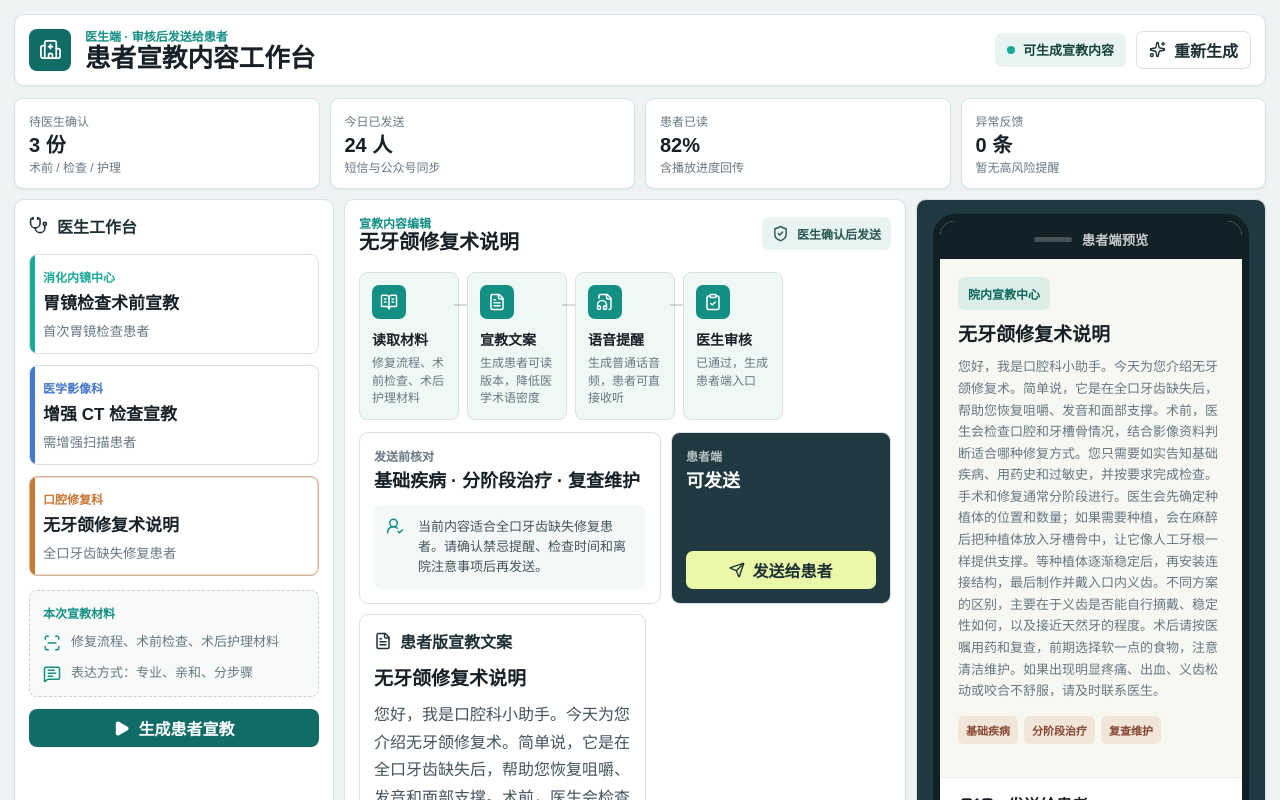
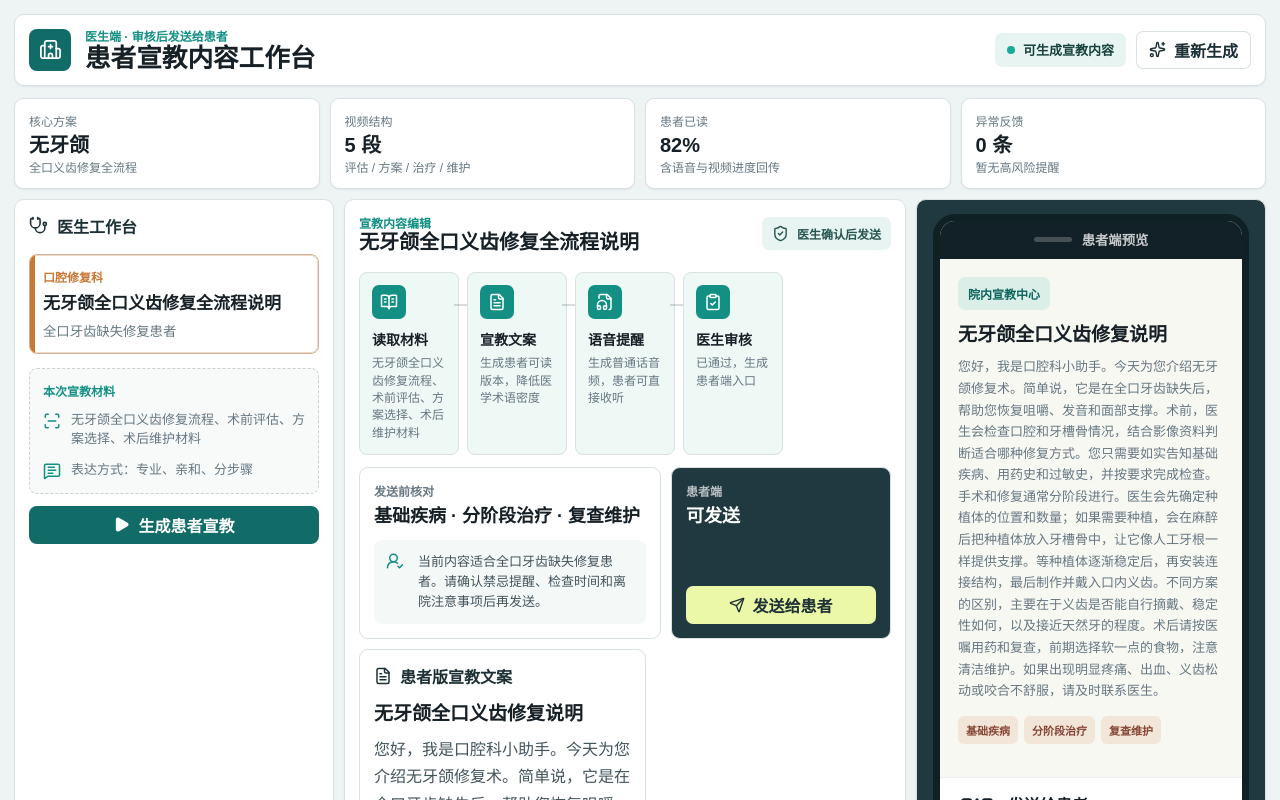
Before and after one commit to SWYZZWH/hospital-ai-education-demo, a React (Vite) app: page / in a window 1280 px wide. Shown: the top 800 px of the page. Built offline with nearby package versions, Linux system fonts and the light colour scheme.

Commit message:
Focus demo on edentulous denture workflow

```diff
--- a/src/App.tsx
+++ b/src/App.tsx
@@ -25,7 +25,7 @@ import {
   Video,
 } from "lucide-react";
 
-type CaseKey = "gastroscopy" | "ct" | "surgery";
+type CaseKey = "surgery";
 type GenerationStatus = "idle" | "generating" | "ready" | "error";
 
 type DirectorShot = {
@@ -78,69 +78,22 @@ type VideoJobResult = {
 
 const educationCases: EducationCase[] = [
   {
-    key: "gastroscopy",
-    department: "消化内镜中心",
-    project: "胃镜检查术前宣教",
-    audience: "首次胃镜检查患者",
-    source: "检查须知、禁食禁水要求、麻醉注意事项",
-    tone: "清晰、安抚、少术语",
-    patientTitle: "胃镜检查前准备",
-    patientBrief:
-      "明日检查前请按预约时间到达内镜中心。检查前 8 小时禁食，2 小时禁水；如有长期服药、过敏史或近期感冒，请提前告知医生。",
-    points: [
-      "检查前核对预约单、身份证件和既往病史",
-      "无痛胃镜需家属陪同，检查后当天不建议驾驶",
-      "检查后如出现持续腹痛、呕血或黑便，应及时联系医院",
-    ],
-    storyboard: [
-      "候诊区导览：患者按预约时段签到",
-      "检查前准备：禁食禁水与用药提醒",
-      "检查过程说明：配合体位与呼吸",
-      "检查后观察：离院、饮食与异常处理",
-    ],
-    warnings: ["禁食禁水", "麻醉评估", "家属陪同"],
-    accent: "#18a999",
-  },
-  {
-    key: "ct",
-    department: "医学影像科",
-    project: "增强 CT 检查宣教",
-    audience: "需增强扫描患者",
-    source: "造影剂说明、过敏史询问、检查流程",
-    tone: "准确、稳重、风险可控",
-    patientTitle: "增强 CT 检查说明",
-    patientBrief:
-      "增强 CT 需要使用造影剂以帮助医生观察病灶。检查前请主动告知过敏史、肾功能异常、甲状腺疾病及近期用药情况。",
-    points: [
-      "检查前完成过敏史与肾功能相关信息确认",
-      "注射造影剂时可能出现短暂发热感，通常会很快缓解",
-      "检查后建议适量饮水，帮助造影剂排出",
-    ],
-    storyboard: [
-      "登记区确认：病史、过敏史、检查单",
-      "注射前说明：造影剂反应与配合方式",
-      "扫描过程：保持静止与听从语音提示",
-      "检查后观察：饮水、留观与异常反馈",
-    ],
-    warnings: ["过敏史", "肾功能", "留观提醒"],
-    accent: "#4477ce",
-  },
-  {
     key: "surgery",
     department: "口腔修复科",
-    project: "无牙颌修复术说明",
+    project: "无牙颌全口义齿修复全流程说明",
     audience: "全口牙齿缺失修复患者",
-    source: "修复流程、术前检查、术后护理材料",
+    source: "无牙颌全口义齿修复流程、术前评估、方案选择、术后维护材料",
     tone: "专业、亲和、分步骤",
-    patientTitle: "无牙颌修复术说明",
+    patientTitle: "无牙颌全口义齿修复说明",
     patientBrief:
       "您好，我是口腔科小助手。今天为您介绍无牙颌修复术。简单说，它是在全口牙齿缺失后，帮助您恢复咀嚼、发音和面部支撑。术前，医生会检查口腔和牙槽骨情况，结合影像资料判断适合哪种修复方式。您只需要如实告知基础疾病、用药史和过敏史，并按要求完成检查。手术和修复通常分阶段进行。医生会先确定种植体的位置和数量；如果需要种植，会在麻醉后把种植体放入牙槽骨中，让它像人工牙根一样提供支撑。等种植体逐渐稳定后，再安装连接结构，最后制作并戴入口内义齿。不同方案的区别，主要在于义齿是否能自行摘戴、稳定性如何，以及接近天然牙的程度。术后请按医嘱用药和复查，前期选择软一点的食物，注意清洁维护。如果出现明显疼痛、出血、义齿松动或咬合不舒服，请及时联系医生。",
     points: [],
     storyboard: [
-      "术前准备：检查口腔和牙槽骨条件，确认基础疾病与用药情况",
-      "方案确认：根据骨量和修复目标，选择活动义齿、种植覆盖义齿或固定修复",
-      "手术过程：麻醉后放入种植体，等待稳定结合，再安装连接结构",
-      "修复完成：制作并戴入口内义齿，调整咬合，安排复查",
+      "开场说明：全口牙齿缺失后，修复目标是恢复咀嚼、发音和面部支撑",
+      "术前评估：检查口腔黏膜、牙槽骨条件和口腔影像，确认基础疾病、用药史和过敏史",
+      "方案选择：根据骨量和修复目标，解释活动全口义齿、种植覆盖义齿和固定修复的差异",
+      "治疗流程：确定种植体位置和数量，必要时麻醉后植入种植体，稳定后安装连接结构并戴入口内义齿",
+      "复查维护：调整咬合，按医嘱用药复查，前期软食并清洁维护，疼痛出血松动或咬合不适及时联系医生",
     ],
     warnings: ["基础疾病", "分阶段治疗", "复查维护"],
     narration:
@@ -442,10 +395,10 @@ function App() {
         </div>
       </header>
 
-      <section className="metric-strip" aria-label="科室今日宣教任务">
-        <Metric label="待医生确认" value="3 份" sub="术前 / 检查 / 护理" />
-        <Metric label="今日已发送" value="24 人" sub="短信与公众号同步" />
-        <Metric label="患者已读" value="82%" sub="含播放进度回传" />
+      <section className="metric-strip" aria-label="口腔修复宣教任务">
+        <Metric label="核心方案" value="无牙颌" sub="全口义齿修复全流程" />
+        <Metric label="视频结构" value="5 段" sub="评估 / 方案 / 治疗 / 维护" />
+        <Metric label="患者已读" value="82%" sub="含语音与视频进度回传" />
         <Metric label="异常反馈" value="0 条" sub="暂无高风险提醒" />
       </section>
 
@@ -730,17 +683,15 @@ function buildDirectorShots(
   selectedCase: EducationCase,
 ): DirectorShot[] {
   if (content.directorShots?.length) {
-    return content.directorShots.slice(0, 4);
+    return content.directorShots.slice(0, 5);
   }
 
   const focusLabels =
     selectedCase.key === "surgery"
-      ? ["影像与全身情况评估", "修复路径演示", "手术日配合", "术后护理同步"]
-      : selectedCase.key === "ct"
-        ? ["病史确认", "造影剂说明", "扫描配合", "留观饮水"]
-        : ["签到导览", "术前准备", "检查配合", "检查后观察"];
+      ? ["修复目标", "术前评估", "方案选择", "治疗流程", "复查维护"]
+      : ["资料确认", "过程说明", "配合要点", "复查维护"];
 
-  return selectedCase.storyboard.slice(0, 4).map((item, index) => {
+  return selectedCase.storyboard.slice(0, 5).map((item, index) => {
     const [title, body] = item.split("：");
     return {
       title: title || `镜头 ${index + 1}`,
```
Also changed, not shown: 1 other file (tests, documents, lock files or other folders).
